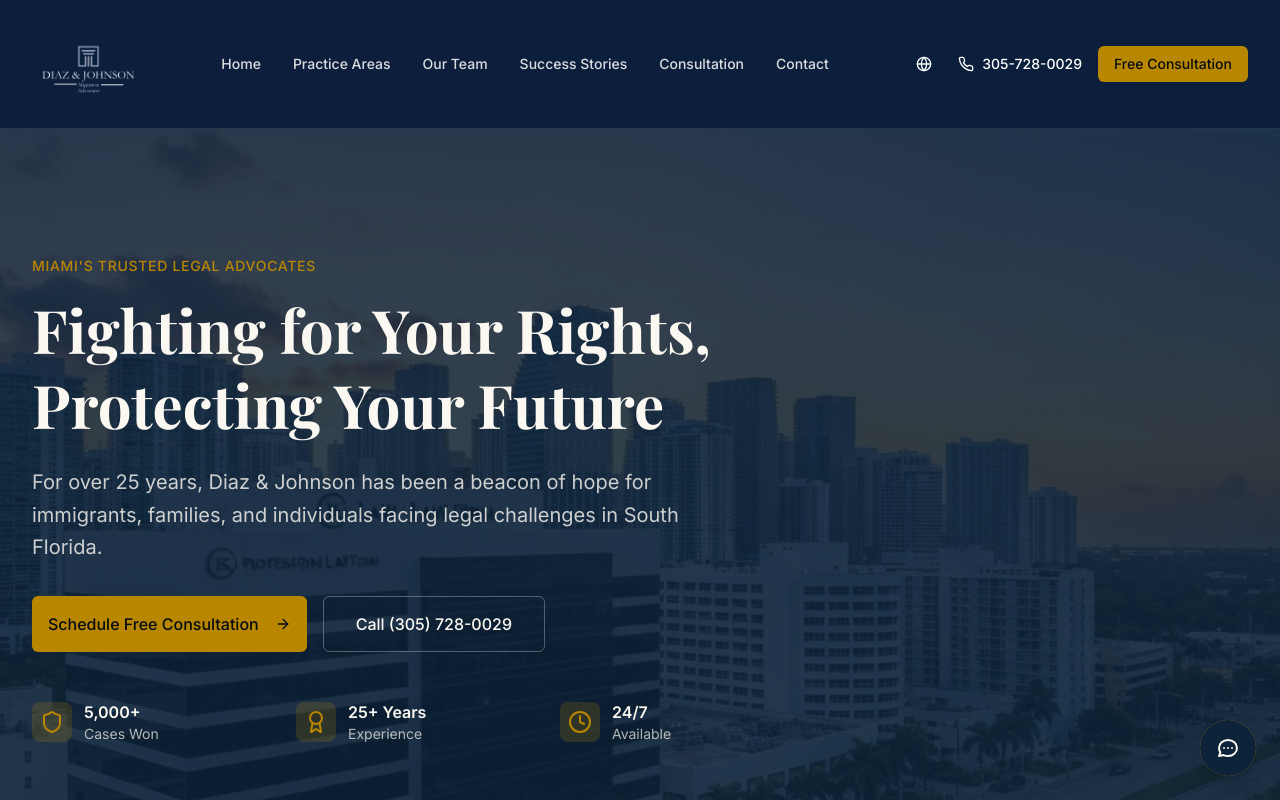
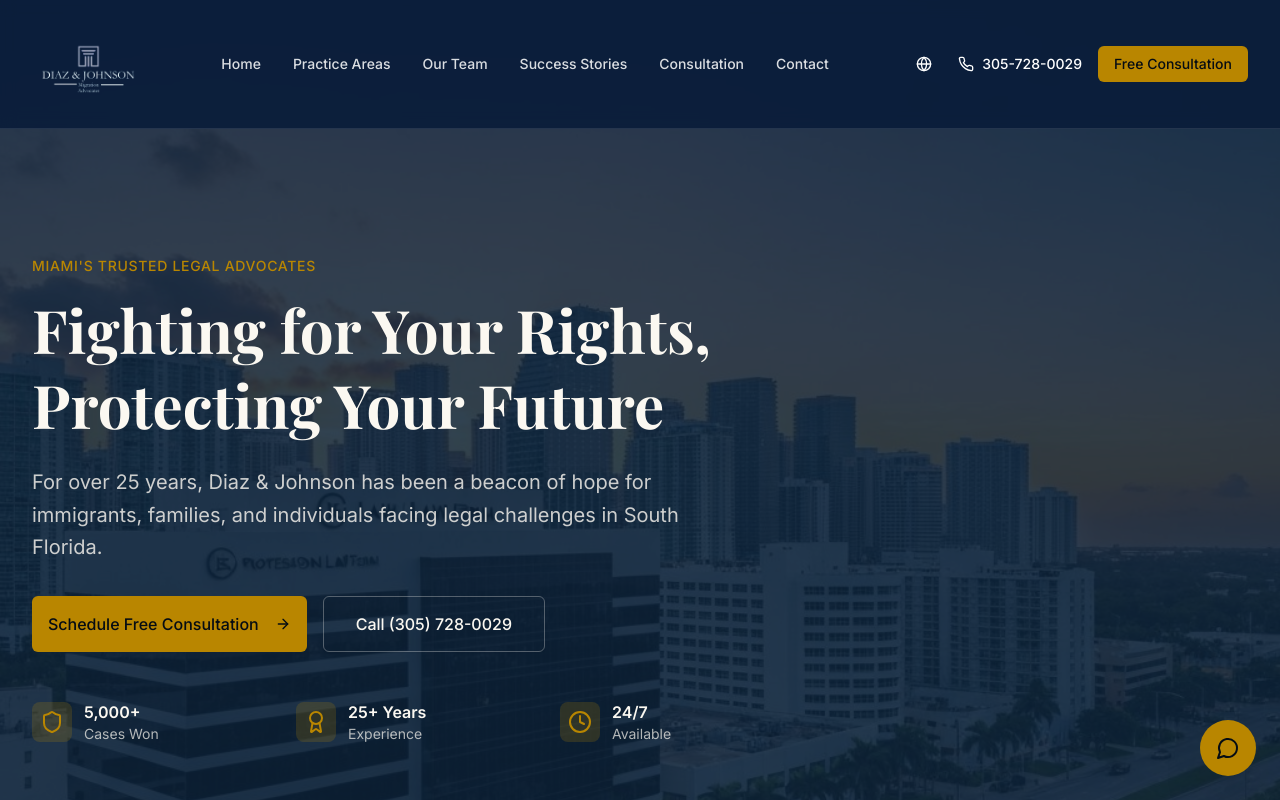
Before and after one commit to blancagut/DandJ, a Next.js app: page / in a window 1280 px wide. Shown: the top 800 px of the page. Built offline with nearby package versions, Linux system fonts and the light colour scheme; a web font is replaced by a local one.

Commit message:
Remove blue SupportChat, keep only Valeria chat

```diff
--- a/app/layout.tsx
+++ b/app/layout.tsx
@@ -3,7 +3,6 @@ import type { Metadata, Viewport } from "next"
 import { Inter, Playfair_Display } from "next/font/google"
 import { Analytics } from "@vercel/analytics/next"
 import { LanguageProvider } from "@/lib/language-context"
-import { SupportChat } from "@/components/support-chat"
 import "./globals.css"
 
 const inter = Inter({ subsets: ["latin"], variable: "--font-inter" })
@@ -40,7 +39,6 @@ export default function RootLayout({
     <html lang="en" className="bg-background">
       <body className={`${inter.variable} ${playfair.variable} font-sans antialiased`}>
         <LanguageProvider>{children}</LanguageProvider>
-        <SupportChat />
         <Analytics />
       </body>
     </html>
```
